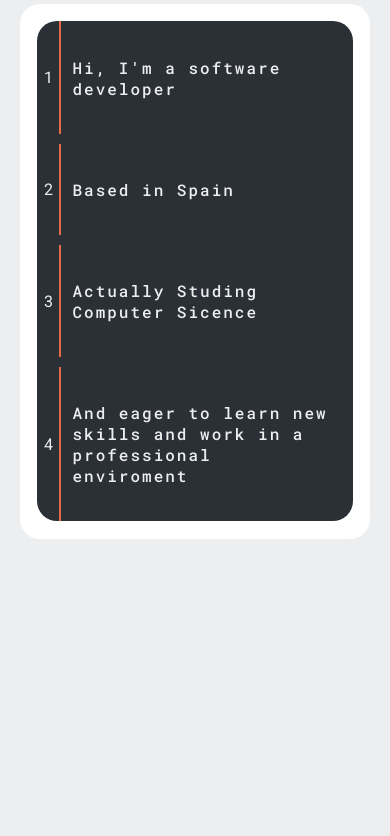
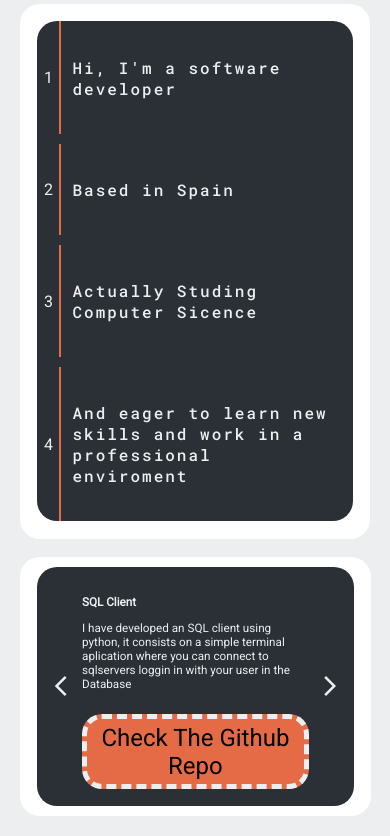
Before and after one commit to adriangargom/adriangargom, a plain HTML site: page Portfolio_Web/index.html in a window 390 px wide. Shown: the part 188-1024 px from the top of the page. Before the commit the page ends 844 px from the top, so only its background shows below. Drawn offline with nearby package versions, Linux system fonts and the light colour scheme.

Commit message:
Add files via upload

```diff
--- a/Portfolio_Web/index.html
+++ b/Portfolio_Web/index.html
@@ -58,7 +58,6 @@
             document.documentElement.scrollTop = x;
             menuInteraction();
         }
-
     </script>
 
 
@@ -87,12 +86,12 @@
                 <h1>Description</h1>
             </section>
 
-            <section class="side-menu-item">
-                <h1>Abilities</h1>
+            <section onclick="scrollIntro(1200)" class="side-menu-item">
+                <h1>Projects</h1>
             </section>
 
             <section class="side-menu-item">
-                <h1>Projects</h1>
+                <h1>Habilities</h1>
             </section>
 
         </article>
@@ -126,7 +125,6 @@
 
     <!-- First Section -->
     <section class="section-description">
-
         <article class="description-frame">
             <div class="description-container">
                 <div class="description-number-deco">1</div>
@@ -162,5 +160,108 @@
 
     </section>
 
+
+    <!-- Second Section -->
+    <section class="section-projects">
+        <article class="project-container">
+            <div onclick="projectBackwards()" class="project-arrow-container">
+                <span class="material-symbols-outlined">
+                arrow_back_ios_new
+                </span>
+            </div>
+
+            <div id="project-a" class="project-content-container">
+                <h1 class="project-title">SQL Client</h1>
+
+                <p class="project-description">
+                    I have developed an SQL client using python,
+                    it consists on a simple terminal aplication
+                    where you can connect to sqlservers loggin
+                    in with your user in the Database
+                </p>
+
+                <button class="project-redirection-button">
+                    Check The Github Repo
+                </button>
+            </div>
+
+            <div id="project-b" class="project-content-container" style="display: none;">
+                <h1 class="project-title">Cloud File System</h1>
+
+                <p class="project-description">
+                    I have developed a file system aplication with
+                    with a React fontend and a backend builded with
+                    nodeJS using express and TypeScript
+                </p>
+
+                <button class="project-redirection-button">
+                    Check The Github Repo
+                </button>
+            </div>
+
+            <div id="project-c" class="project-content-container" style="display: none;">
+                <h1 class="project-title">Rest API's</h1>
+
+                <p class="project-description">
+                    I have strong knowlege of building REST API with
+                    frameworks like express for JS and Typescript
+                    and FastAPI with python, and consuming them in the
+                    frontend Side
+                </p>
+
+                <button class="project-redirection-button">
+                    Check The Github Repo
+                </button>
+            </div>
+
+            <div id="project-d" class="project-content-container" style="display: none;">
+                <h1 class="project-title">Game Development</h1>
+
+                <p class="project-description">
+                    I've been developing several movile and desktop games
+                    and aplications in the Unity engine with c#,
+                    you can check some of my scripts at Github
+                </p>
+
+                <button class="project-redirection-button">
+                    Check The Github Repo
+                </button>
+            </div>
+
+            <div onclick="projectForward()" class="project-arrow-container">
+                <span class="material-symbols-outlined">
+                arrow_forward_ios
+                </span>
+            </div>
+        </article>
+
+    </section>
+
+
+    <script>
+        // Project Carrousel Script
+        var projectId = 0
+
+        var projects = [
+            document.getElementById("project-a").style,
+            document.getElementById("project-b").style,
+            document.getElementById("project-c").style,
+            document.getElementById("project-d").style
+        ]
+
+        function projectForward() {
+            projects[projectId].display = "none";
+            projectId = (projectId+1 == projects.length)? 0: projectId+1;
+            projects[projectId].display = "block";
+        }
+
+        function projectBackwards() {
+            projects[projectId].display = "none";
+            projectId = (projectId-1 == -1)? projects.length-1: projectId-1;
+            projects[projectId].display = "block";
+        }
+
+    </script>
+
 </body>
 </html>
--- a/Portfolio_Web/styles.css
+++ b/Portfolio_Web/styles.css
@@ -5,6 +5,8 @@
 	-moz-transition: all .5s ease;
 	-o-transition: all .5s ease;
 	transition: all .5s ease;
+
+    user-select: none;
 }
 
 /* Fonts */
@@ -118,7 +120,7 @@ menu {
     top: 15px;
     left: 0px;
 
-    width: 10%;
+    width: 4%;
     height: 10%;
 
     border-radius: 0px 20px 20px 0px;
@@ -137,6 +139,10 @@ menu {
     cursor: pointer;
 }
 
+#butto-arrow-icon {
+    font-size: 2rem;
+}
+
 @media (max-width: 1000px) {
     menu {
         grid-template-columns: 70% auto;
@@ -147,6 +153,9 @@ menu {
         top: -3%;
     }
 
+    #butto-arrow-icon {
+        font-size: 1rem;
+    }
 }
 
 /* Header */
@@ -250,7 +259,6 @@ header {
     background-color: #2A3036;
 }
 
-
 .description-container {
     height: 100%;
     display: grid;
@@ -298,7 +306,6 @@ header {
     background-color: rgb(139, 148, 156);
 }
 
-
 .image-frame {
     border-radius: 20px;
     background-color: #2A3036;
@@ -319,7 +326,6 @@ header {
 
     border-radius: 20px;
 }
-
 
 .image-frame span:hover {
     background-color: #EDEEF0;
@@ -347,3 +353,103 @@ header {
         font-size: 1rem;
     }
 }
+
+/* Project Section */
+
+.section-projects {
+
+    margin-top: 5%;
+    padding-top: 3%;
+    padding-left: 5%;
+    padding-bottom: 3%;
+
+    border-radius: 20px;
+    background-color: white;
+}
+
+.project-container {
+    width: 85%;
+
+    display: grid;
+    grid-template-columns: 5% auto 5%;
+    gap: 5%;
+
+    padding: 5%;
+
+    border-radius: 20px;
+    background-color: #2A3036;
+    color: #EDEEF0;
+}
+
+.project-arrow-container {
+    display: flex;
+    align-items: center;
+    align-content: center;
+    justify-content: center;
+
+    border-radius: 20px;
+    color: #EDEEF0;
+}
+
+.project-arrow-container:hover {
+    cursor: pointer;
+    color: #2A3036;
+    background-color: #EDEEF0;
+}
+
+.project-title {
+    font-size: 1.5vw;
+}
+
+.project-description {
+    font-size: 1.5vw;
+}
+
+.project-content-container {
+    animation-duration: 3s;
+    animation-name: smooth_shade_in;
+
+}
+
+@keyframes smooth_shade_in {
+    from{opacity: 0;}
+    to {opacity: 1;}
+}
+
+@keyframes smooth_shade_out {
+    from{opacity: 1;}
+    to {opacity: 0;}
+}
+
+.project-redirection-button {
+    width: 100%;
+
+    margin-top: 5%;
+    padding: 2%;
+
+    font-size: 2rem;
+    border-radius: 20px;
+    border: 5px dashed #EDEEF0;
+    background-color: #E56B46;
+}
+
+.project-redirection-button:hover {
+    transform: scale(1.1);
+    background-color: #f49578;
+    cursor: pointer;
+}
+
+@media (max-width: 1000px) {
+    .project-title {
+        font-size: 3vw;
+    }
+
+
+    .project-description {
+        font-size: 3vw;
+    }
+
+    .project-redirection-button {
+        font-size: 1.5rem;
+    }
+}
```
